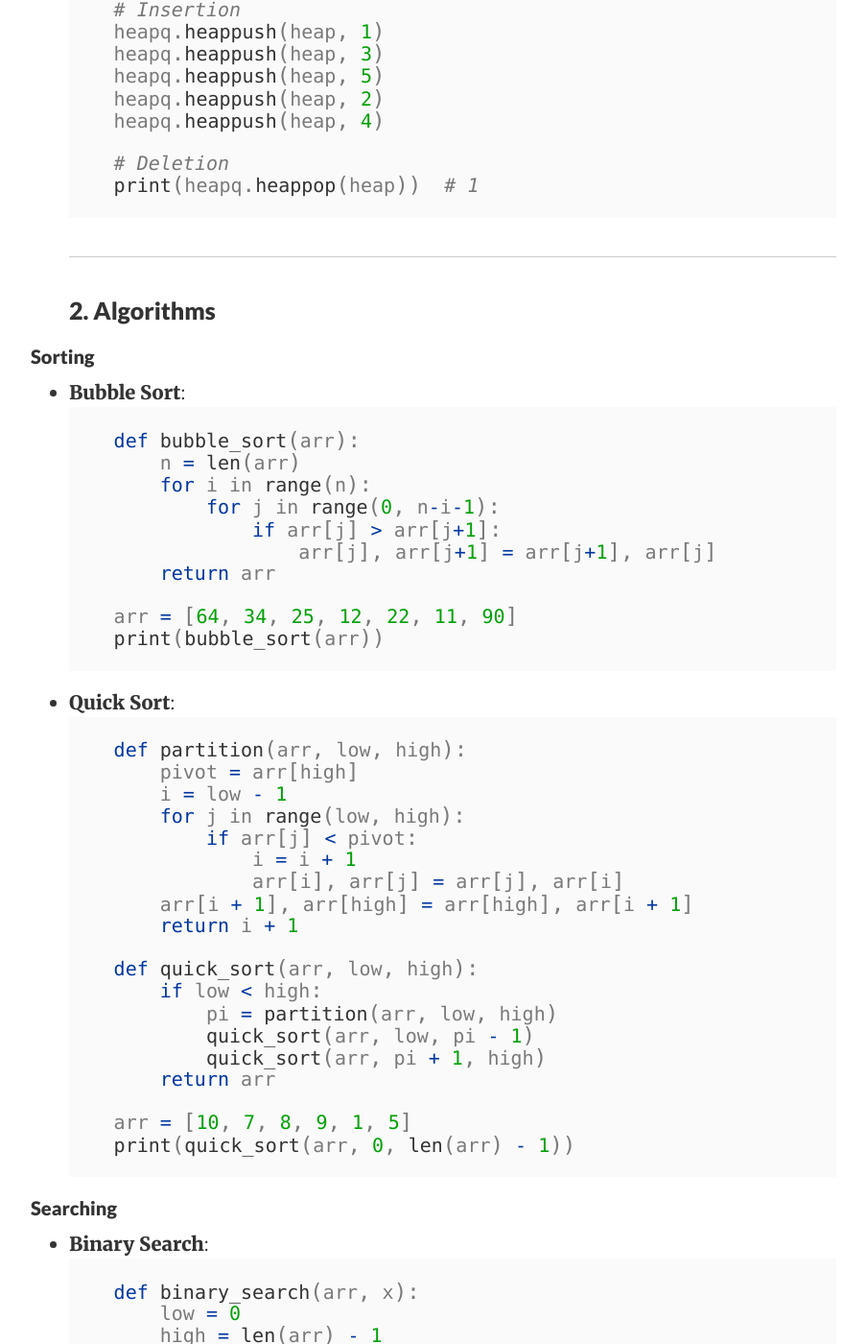
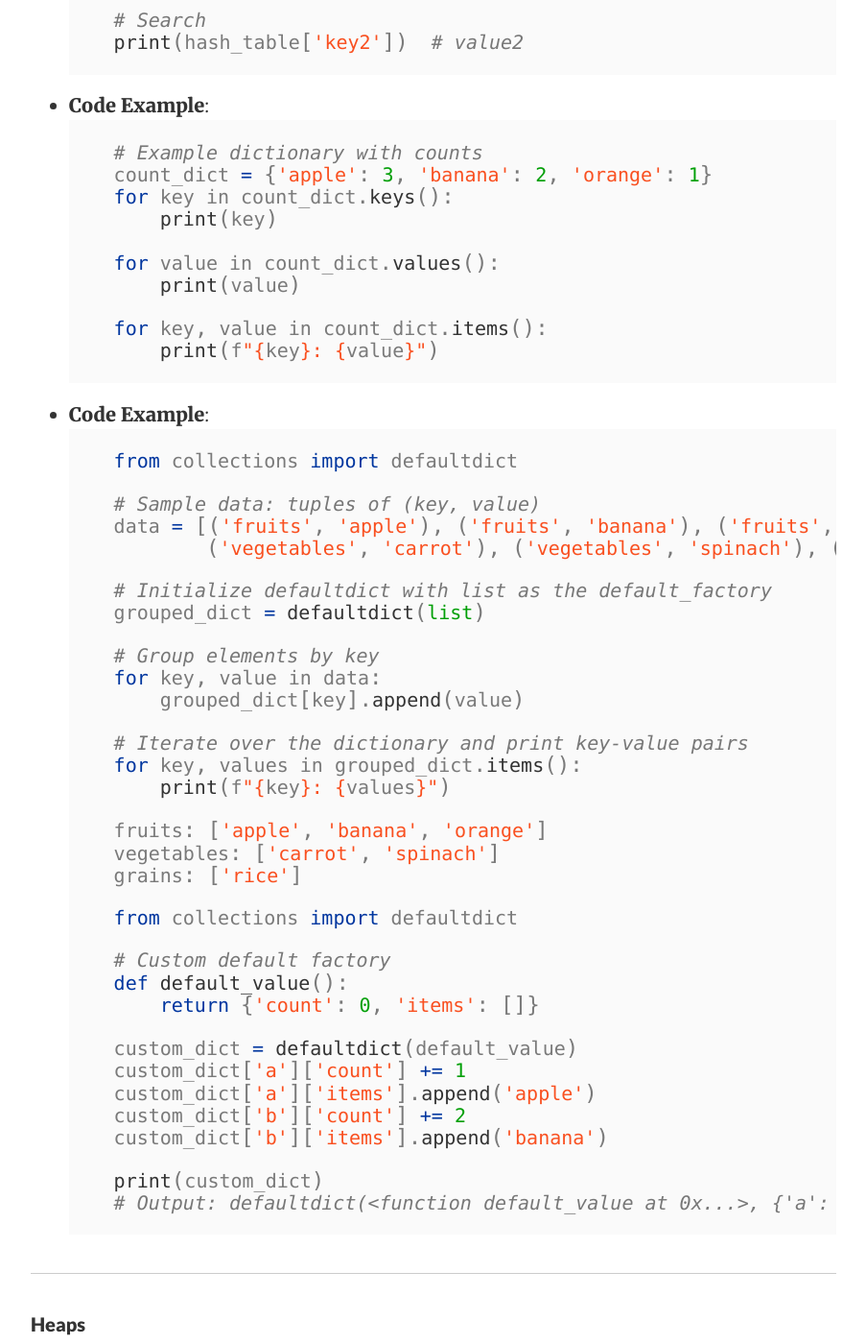
Before and after one commit to deepak7376/deepak7376.github.io, a Jekyll site: the page built from _posts/2024-07-05-python-data-structure-and-algorithms.markdown, in a window 1280 px wide and 1400 px high, scrolled down 6111 px. Shown: the whole window at 96% size, without its empty margins (188-1091 px from the left). Built offline with Jekyll 4.4.1, drawn with Linux system fonts in a browser that asks for light colours; nearby versions of some CDN libraries; comment, search, counter and statistics services are not loaded; some of the changed text lies outside the part shown.

Commit message:
modifying some posts

````diff
--- a/_posts/2024-07-05-machine-learning-algorithms.markdown
+++ b/_posts/2024-07-05-machine-learning-concepts.markdown
@@ -1,9 +1,9 @@
 ---
 layout: post
-title:  "Machine Learning Algorithms"
+title:  "Machine Learning Concepts"
 date:   2024-07-05 00:04:58 +0530
 categories: general
-summary: Machine Learning Algorithms.
+summary: Machine Learning Basic Concepts.
 ---
 
 ---
--- a/_posts/2024-07-05-python-data-structure-and-algorithms.markdown
+++ b/_posts/2024-07-05-python-data-structure-and-algorithms.markdown
@@ -18,6 +18,7 @@ summary: Contains advance python DSA concepts.
     - Graphs
     - Hash Tables
     - Heaps
+
 2. **Algorithms**
     - Sorting
     - Searching
@@ -48,6 +49,8 @@ summary: Contains advance python DSA concepts.
     for element in arr:
         print(element)
     ```
+
+---
 
 #### Linked Lists
 - **Definition**: A linked list is a linear data structure where elements are stored in nodes, with each node pointing to the next.
@@ -85,6 +88,7 @@ summary: Contains advance python DSA concepts.
     ll.append(3)
     ll.print_list()
     ```
+---
 
 #### Stacks
 - **Definition**: A stack is a linear data structure that follows the LIFO (Last In, First Out) principle.
@@ -104,6 +108,7 @@ summary: Contains advance python DSA concepts.
     # Peek
     print(stack[-1])  # 2
     ```
+---
 
 #### Queues
 - **Definition**: A queue is a linear data structure that follows the FIFO (First In, First Out) principle.
@@ -122,6 +127,7 @@ summary: Contains advance python DSA concepts.
     # Dequeue
     queue.popleft()  # 1
     ```
+---
 
 #### Trees
 - **Definition**: A tree is a hierarchical data structure with nodes, where each node has zero or more children.
@@ -160,6 +166,7 @@ summary: Contains advance python DSA concepts.
 
     inorder(root)
     ```
+---
 
 #### Graphs
 - **Definition**: A graph is a collection of nodes (vertices) and edges connecting them.
@@ -196,6 +203,7 @@ summary: Contains advance python DSA concepts.
 
     g.dfs(2)
     ```
+---
 
 #### Hash Tables
 - **Definition**: A hash table is a data structure that maps keys to values using a hash function.
@@ -214,6 +222,61 @@ summary: Contains advance python DSA concepts.
     # Search
     print(hash_table['key2'])  # value2
     ```
+
+- **Code Example**:
+    ```python
+    # Example dictionary with counts
+    count_dict = {'apple': 3, 'banana': 2, 'orange': 1}
+    for key in count_dict.keys():
+        print(key)
+
+    for value in count_dict.values():
+        print(value)
+
+    for key, value in count_dict.items():
+        print(f"{key}: {value}")
+    ```
+
+- **Code Example**:
+    ```python
+    from collections import defaultdict
+
+    # Sample data: tuples of (key, value)
+    data = [('fruits', 'apple'), ('fruits', 'banana'), ('fruits', 'orange'),
+            ('vegetables', 'carrot'), ('vegetables', 'spinach'), ('grains', 'rice')]
+
+    # Initialize defaultdict with list as the default_factory
+    grouped_dict = defaultdict(list)
+
+    # Group elements by key
+    for key, value in data:
+        grouped_dict[key].append(value)
+
+    # Iterate over the dictionary and print key-value pairs
+    for key, values in grouped_dict.items():
+        print(f"{key}: {values}")
+
+    fruits: ['apple', 'banana', 'orange']
+    vegetables: ['carrot', 'spinach']
+    grains: ['rice']
+
+    from collections import defaultdict
+
+    # Custom default factory
+    def default_value():
+        return {'count': 0, 'items': []}
+
+    custom_dict = defaultdict(default_value)
+    custom_dict['a']['count'] += 1
+    custom_dict['a']['items'].append('apple')
+    custom_dict['b']['count'] += 2
+    custom_dict['b']['items'].append('banana')
+
+    print(custom_dict)
+    # Output: defaultdict(<function default_value at 0x...>, {'a': {'count': 1, 'items': ['apple']}, 'b': {'count': 2, 'items': ['banana']}})
+    ```
+
+---
 
 #### Heaps
 - **Definition**: A heap is a special tree-based data structure that satisfies the heap property.
````
